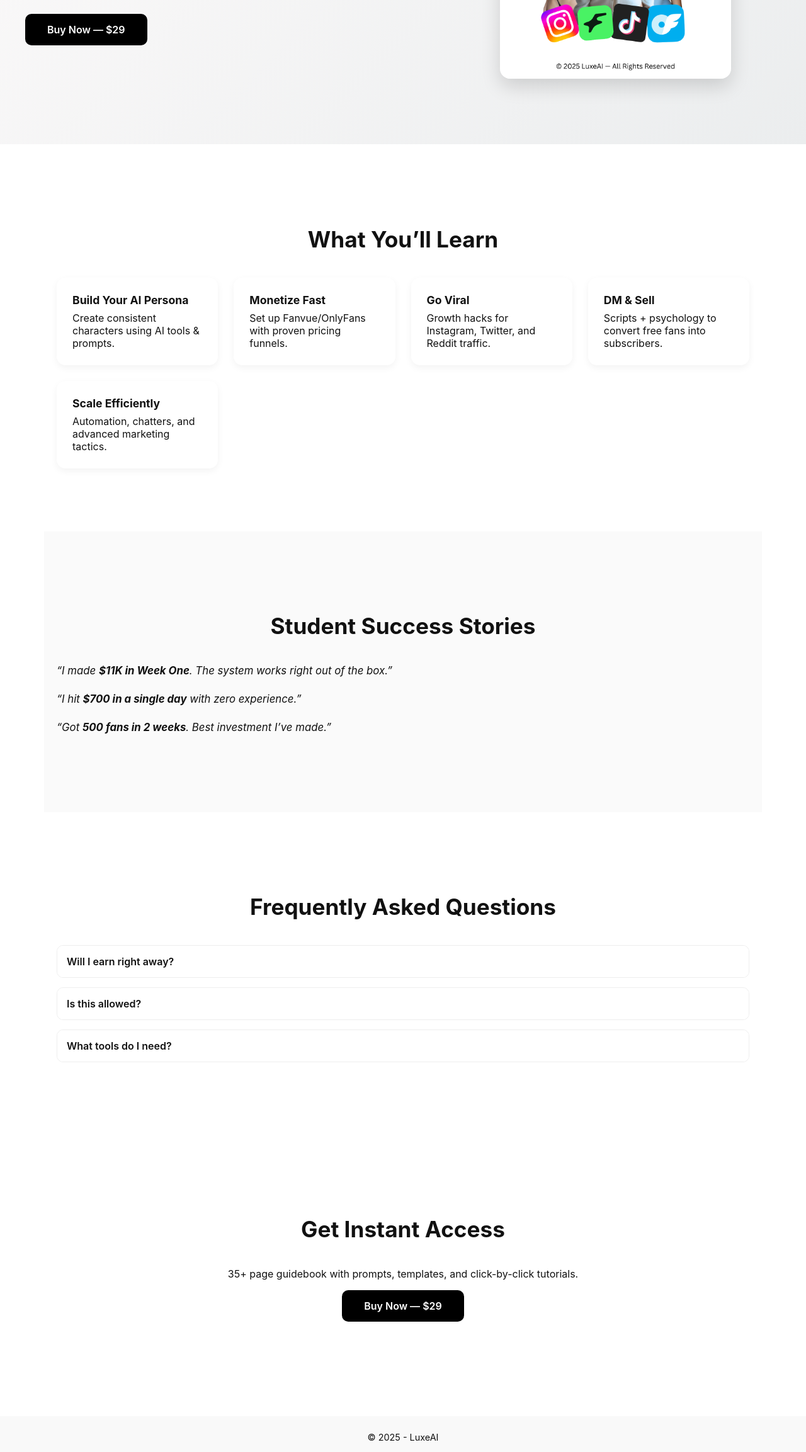
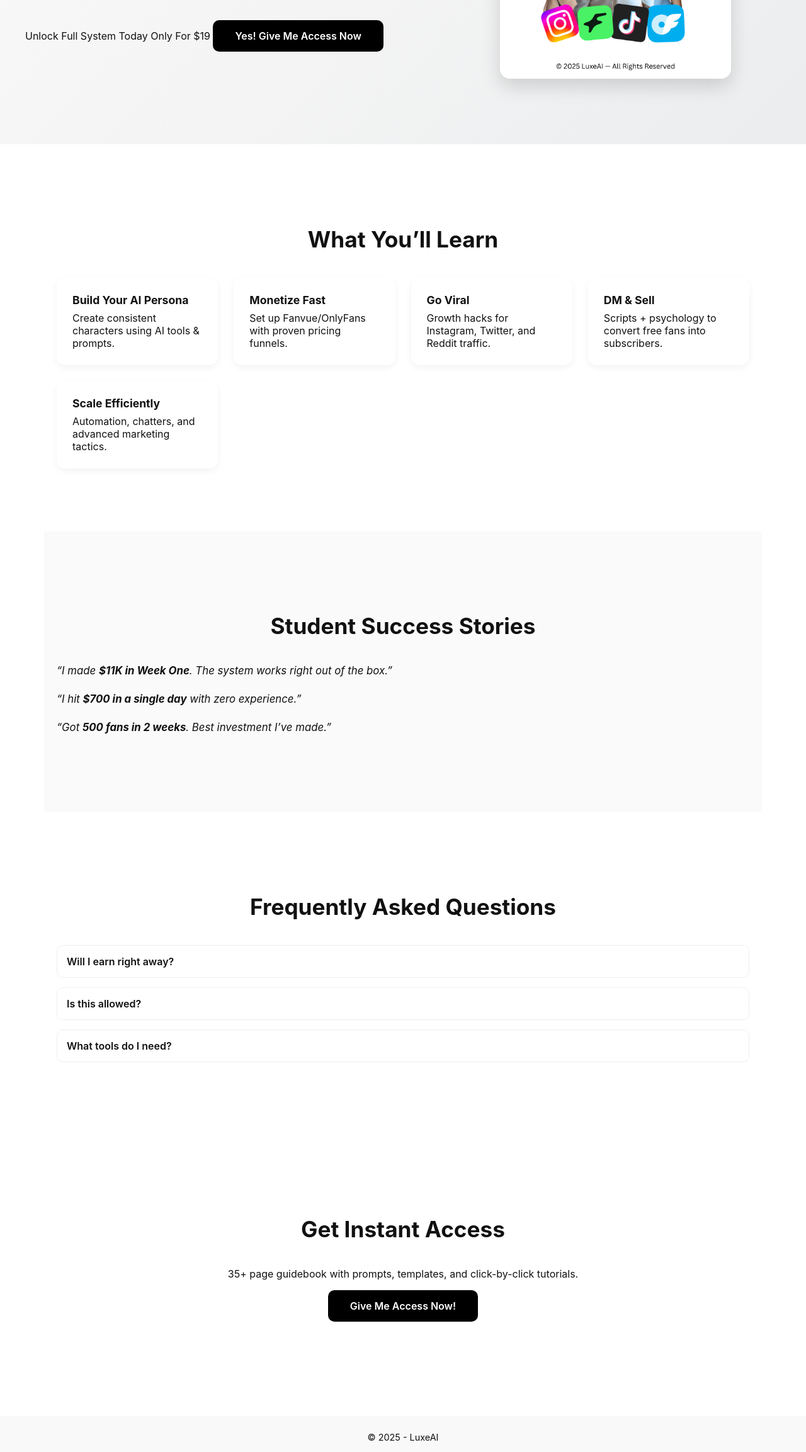
Before and after one commit to mateen6t/LuxeAI, a plain HTML site: page index.html in a window 1280 px wide. Shown: the part 494-2800 px from the top of the page at 63% size. Drawn offline with Linux system fonts and the light colour scheme.

Commit message:
index.html

```diff
--- a/index.html
+++ b/index.html
@@ -70,8 +70,9 @@
     <div class="hero-text">
       <h1>Launch a Profitable AI Persona from Zero and Monetize it!</h1>
       <p>Step-by-step system for beginners to build, monetize, and scale AI creators on Fanvue, Patreon, and Instagram and Earn 500$+</p>
+      <br> Unlock Full System Today Only For $19
       <!-- Payhip placeholder checkout link -->
-      <a href="https://payhip.com/buy?link[]=QFhMx&session_enabled=1&parent_url=https%3A%2F%2Fpayhip.com%2Fb%2FQFhMx&type=overlay&payhip_js=true" class="btn-primary">Buy Now — $29</a>
+      <a href="https://payhip.com/buy?link[]=QFhMx&session_enabled=1&parent_url=https%3A%2F%2Fpayhip.com%2Fb%2FQFhMx&type=overlay&payhip_js=true" class="btn-primary">Yes! Give Me Access Now</a>
     </div>
     <div class="hero-mockup">
       <!-- Replace with your ebook cover -->
@@ -118,7 +119,7 @@
   <h2>Get Instant Access</h2>
   <p>35+ page guidebook with prompts, templates, and click-by-click tutorials.</p>
   <!-- Payhip placeholder checkout link -->
-  <a href="https://payhip.com/buy?link[]=QFhMx&session_enabled=1&parent_url=https%3A%2F%2Fpayhip.com%2Fb%2FQFhMx&type=overlay&payhip_js=true" class="btn-primary">Buy Now — $29</a>
+  <a href="https://payhip.com/buy?link[]=QFhMx&session_enabled=1&parent_url=https%3A%2F%2Fpayhip.com%2Fb%2FQFhMx&type=overlay&payhip_js=true" class="btn-primary">Give Me Access Now!</a>
 </section>
 
 <footer>
```
